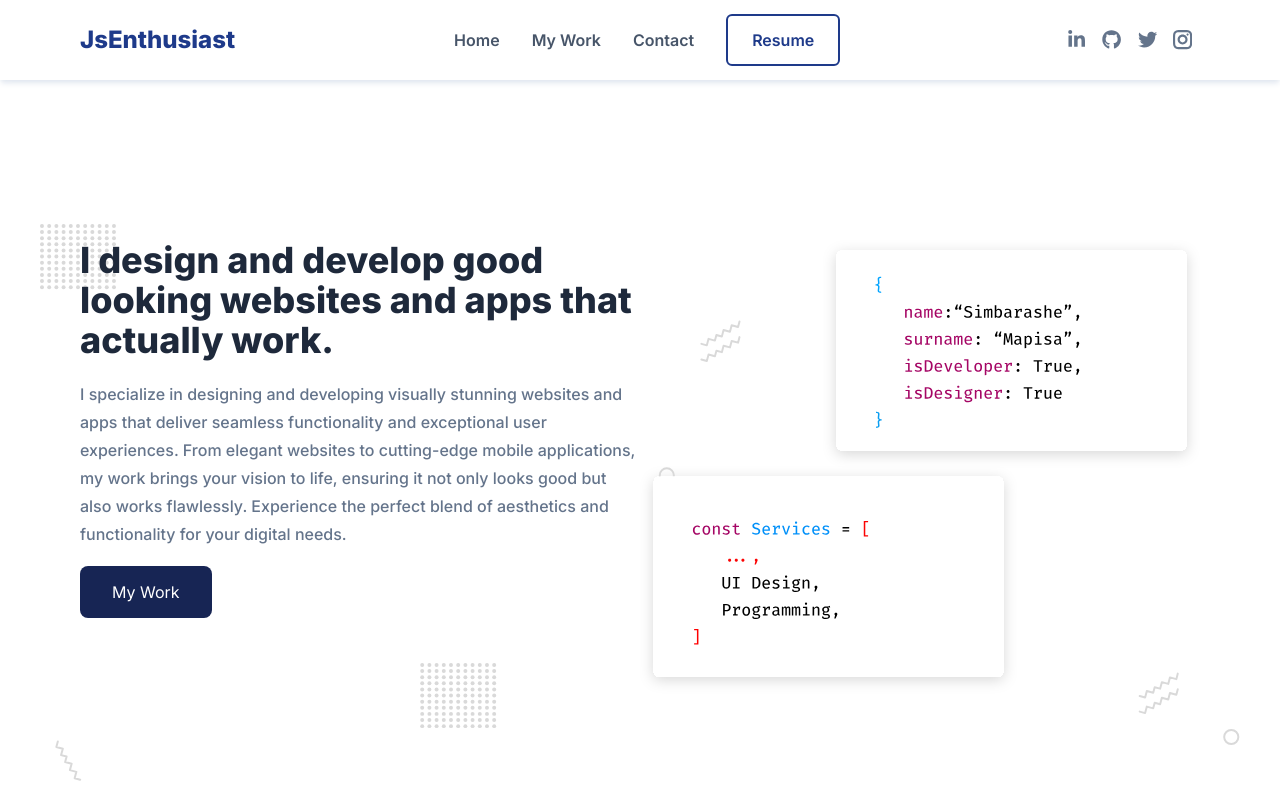
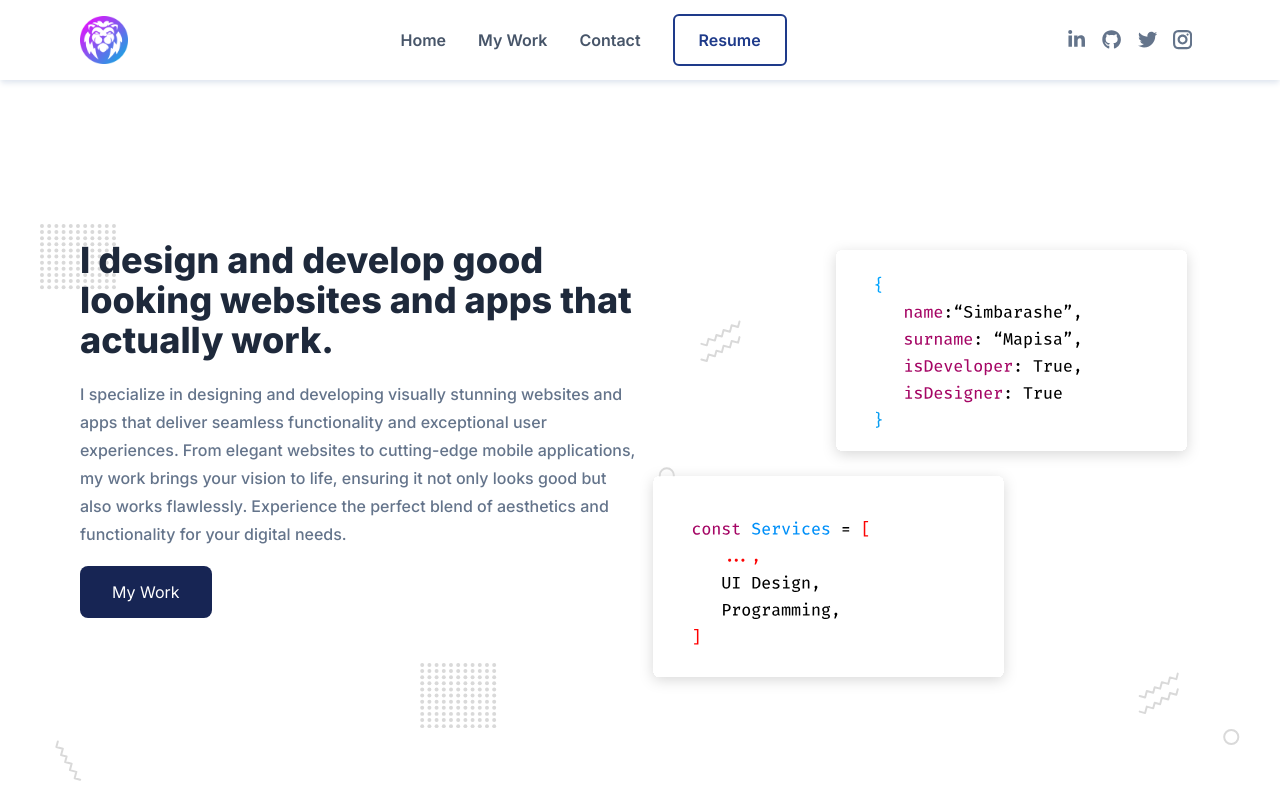
Before and after one commit to SimzMapisa/Portfolio, a Next.js app: page / in a window 1280 px wide. Shown: the top 800 px of the page. Built offline with nearby package versions, Linux system fonts and the light colour scheme.

Commit message:
remove the text and put a logo icon

```diff
--- a/components/NavBar.js
+++ b/components/NavBar.js
@@ -3,6 +3,8 @@
 import { FaLinkedinIn, FaGithub, FaTwitter } from "react-icons/fa";
 import { GrInstagram } from "react-icons/gr";
 import Button from "./Button";
+import Image from "next/image";
+
 const NavBar = () => {
   const iconSize = "1.2rem";
   return (
@@ -10,7 +12,11 @@
       <nav className="flex flex-1 justify-between max-w-6xl mx-auto px-4">
         <div className="flex items-center">
           <Link href="/" className="font-extrabold text-2xl text-blue-900	">
-            JsEnthusiast
+            <Image
+              src="/images/simbacoderoar-logo.png"
+              width={48}
+              height={48}
+            />
           </Link>
         </div>
         <div className="md:flex md:items-center hidden">
```
